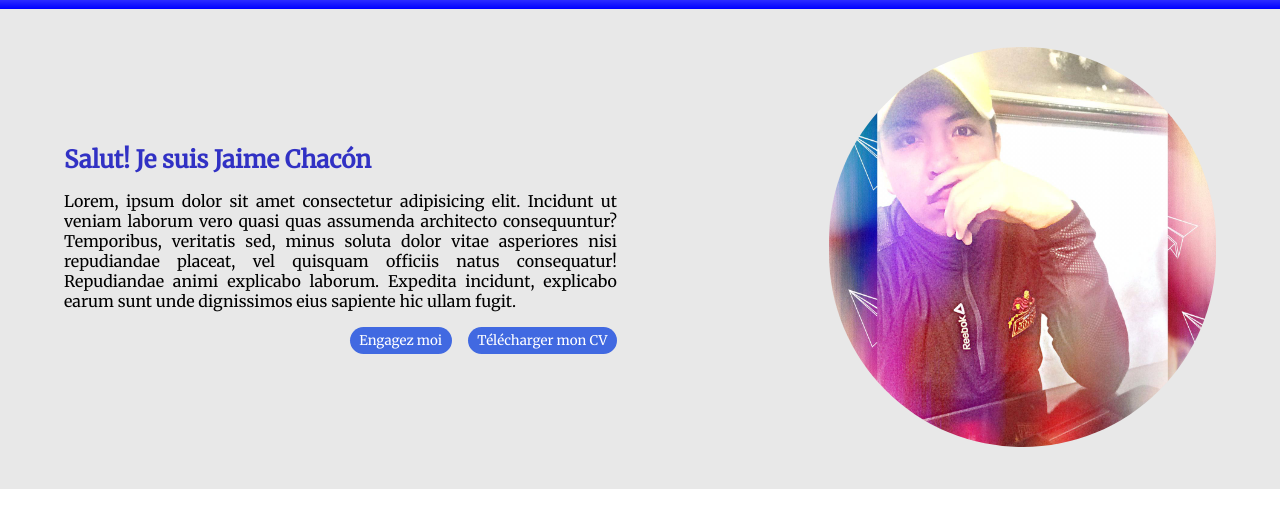
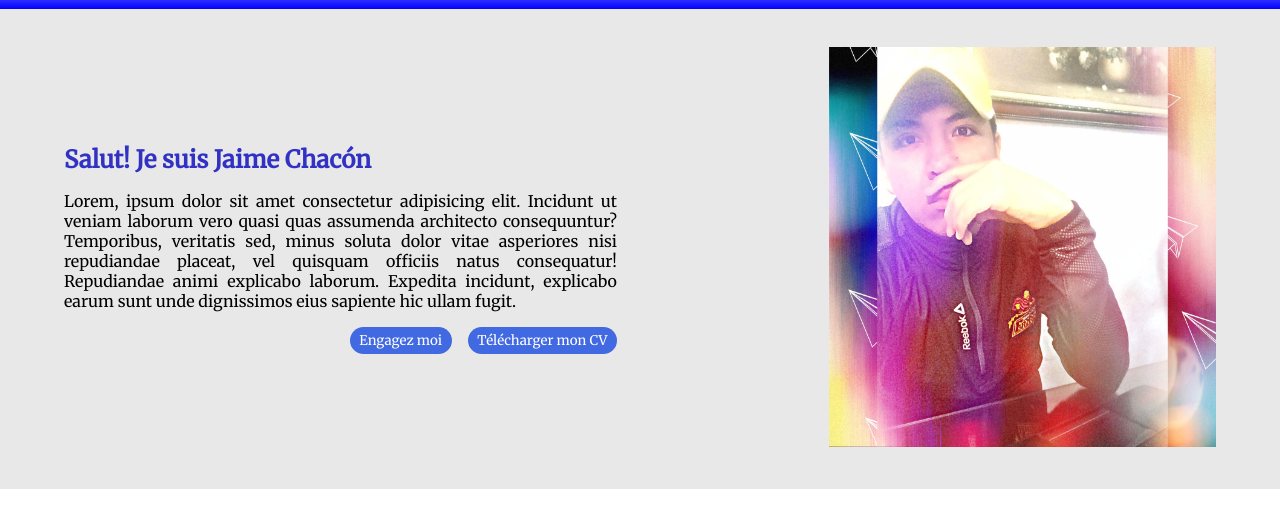
Before and after one commit to jaimechacon11/portafolio-example, a website built with Parcel: page index.html in a window 1280 px wide. Shown: the part 55-582 px from the top of the page. Built offline with nearby package versions, Linux system fonts and the light colour scheme.

Commit message:
Se actualiza el scss de about.

```diff
--- a/scss/_about.scss
+++ b/scss/_about.scss
@@ -9,10 +9,6 @@
         align-items: center;
         height: 30rem;
 
-        /*& > *{
-            border: 2px solid black;
-        }*/
-        //#F6F6F6,#E8E8E8,#333333,#990100,#B90504,#F6F6F6,#E8E8E8,#333333
         .info{
             width: 48%;
             text-align: justify;
@@ -49,7 +45,6 @@
                 img{
                     max-width: 100%;
                     max-height: 100%;
-                    border-radius: 100rem;
                 }
             }
         }
```
